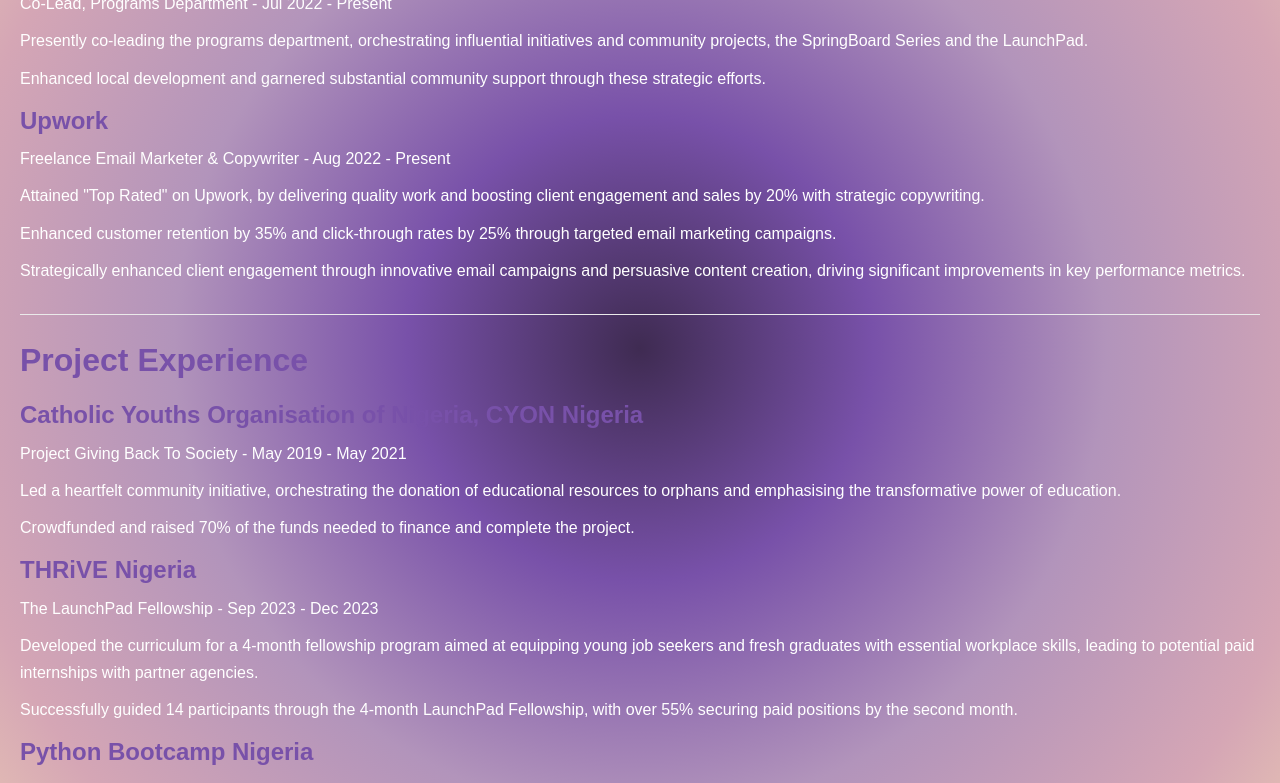
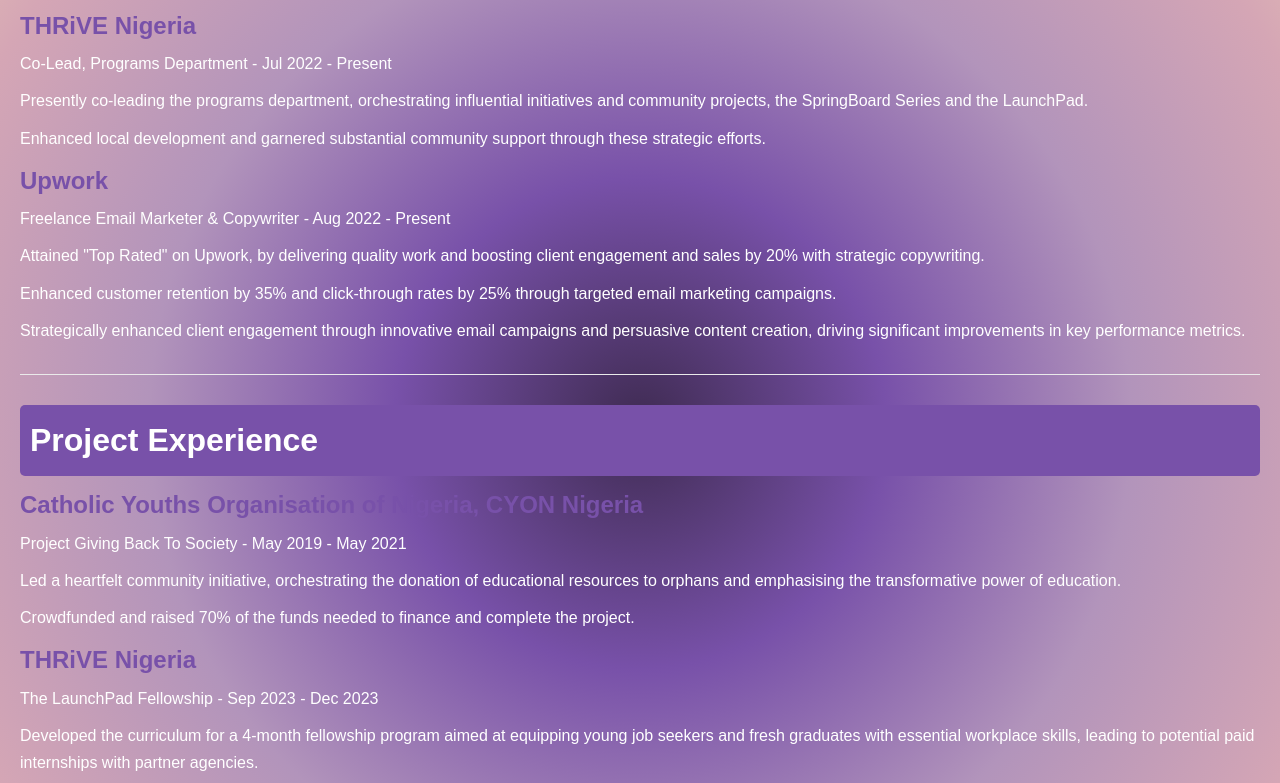
Before and after one commit to cekwedike/resume-site, a plain HTML site: page index.html in a window 1280 px wide. Shown: the part 623-1406 px from the top of the page. Drawn offline with Linux system fonts and the light colour scheme; a script that the page names is missing.

Commit message:
Add styles for h2 elements

```diff
--- a/style.css
+++ b/style.css
@@ -194,3 +194,10 @@ p, li {
     transform: translateY(0);
     transition: all 5s ease-out;
 }
+h2 {
+    background-color: #7851a9; /* Dark purple */
+    color: white;
+    border-radius: 5px;
+    padding: 10px; /* Add some padding for better readability */
+    margin: 10px 0; /* Add some margin to separate h2 elements */
+  }
```
